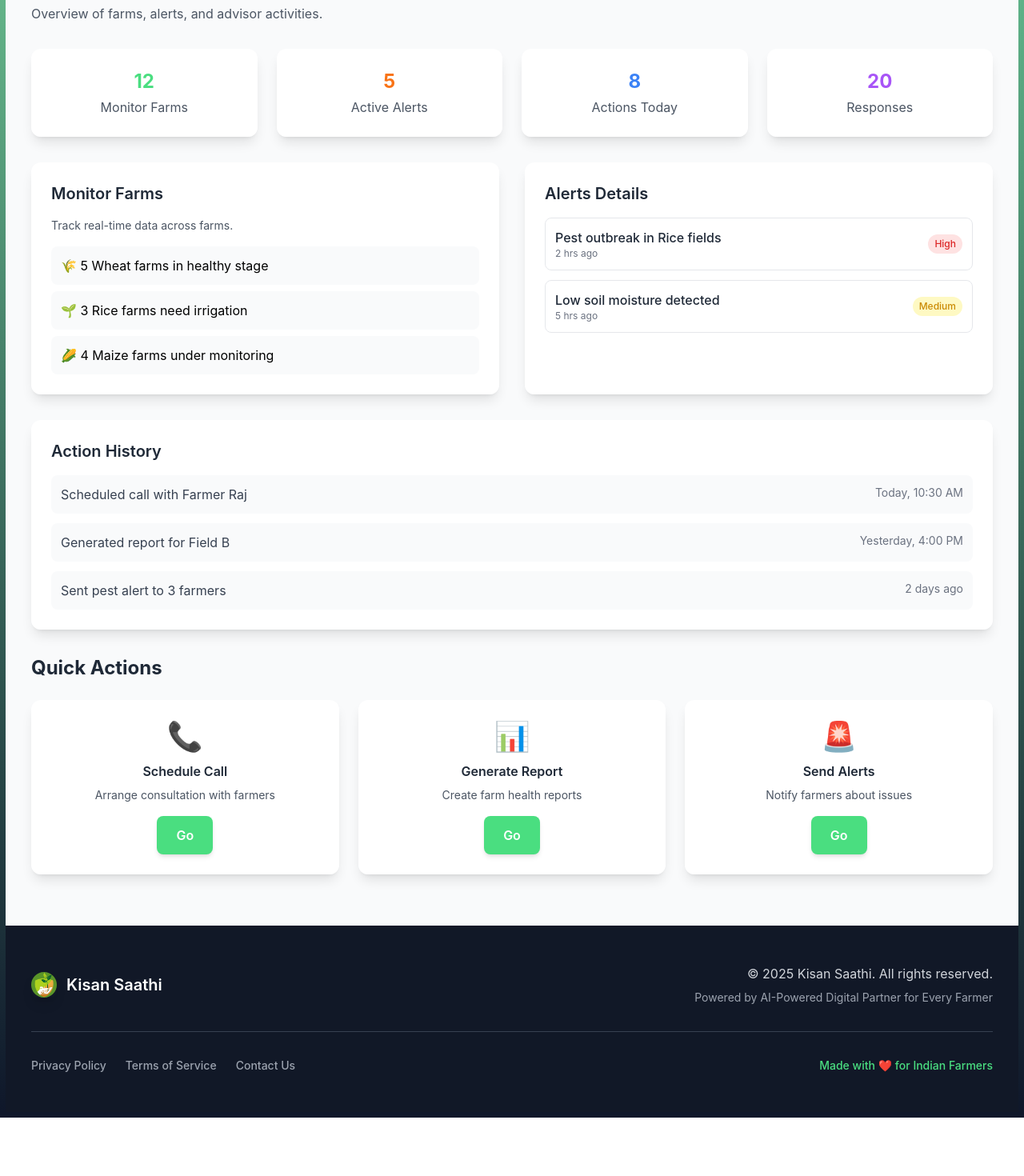
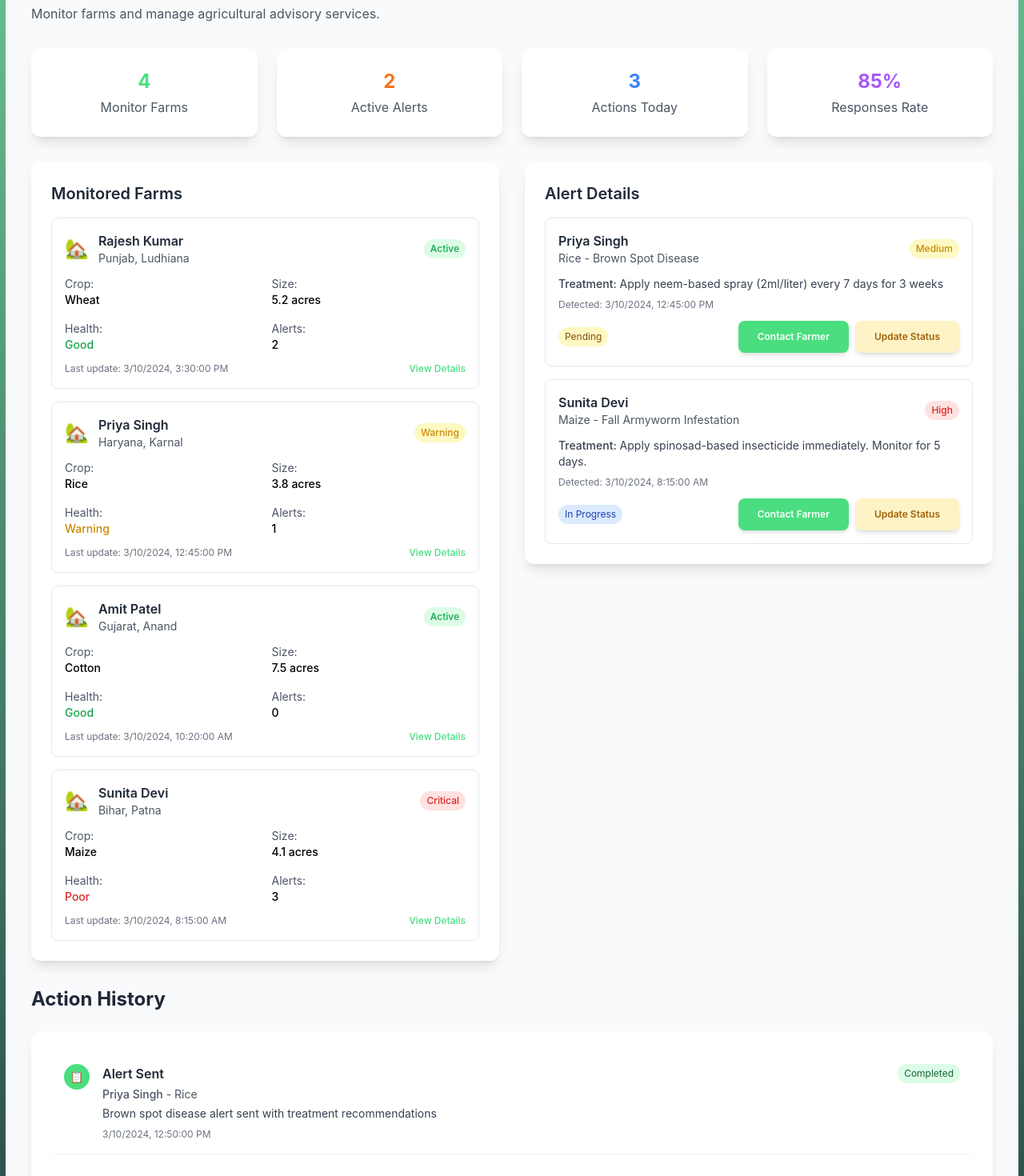
Before and after one commit to Ayushaggarwal05/Kisan_Saathi, a React (Vite) app in the folder Frontend/: page /advisor in a window 1280 px wide. Shown: the part 160-1630 px from the top of the page at 80% size. Before the commit the page ends 1557 px from the top, so only its background shows below. Built offline with nearby package versions, Linux system fonts and the light colour scheme.

Commit message:
some minor changes

```diff
--- a/Frontend/src/components/AlertCard.jsx
+++ b/Frontend/src/components/AlertCard.jsx
@@ -73,7 +73,7 @@ const AlertCard = ({ alert }) => {
           </div>
 
           <div className="mb-4">
-            <p className="text-gray-700">{data.description}</p>
+            <p className="text-red-500">{data.description}</p>
           </div>
 
           <div className="bg-white p-3 rounded-lg border border-orange-200">
--- a/Frontend/src/components/Footer.jsx
+++ b/Frontend/src/components/Footer.jsx
@@ -1,4 +1,4 @@
-import logo from "../assets/logo3.jpg";
+import logo from "../assets/logo3-removebg-preview.png";
 
 const Footer = () => {
   return (
@@ -6,11 +6,11 @@ const Footer = () => {
       <div className="w-full px-4 sm:px-6 lg:px-8">
         <div className="max-w-7xl mx-auto">
           <div className="flex flex-col md:flex-row justify-between items-center mb-8">
-            <div className="flex items-center space-x-3 mb-6 md:mb-0">
-              <div className="w-8 h-8  rounded-lg flex items-center justify-center shadow-lg">
+            <div className="flex items-center space-x-1 mb-6 md:mb-0">
+              <div className=" flex items-center justify-center shadow-lg">
                 <img
                   src={logo}
-                  className="rounded-2xl"
+                  className=" w-12 h-12"
                   alt="Kisan Saathi Logo"></img>
               </div>
               <span className="text-xl font-semibold">Kisan Saathi</span>
--- a/Frontend/src/components/Navbar.jsx
+++ b/Frontend/src/components/Navbar.jsx
@@ -1,7 +1,7 @@
 import { useContext } from "react";
 import { Link, useLocation, useNavigate } from "react-router-dom";
 import { UserContext } from "../context/UserProvider";
-import logo from "../assets/logo3.jpg";
+import logo from "../assets/logo3-removebg-preview.png";
 
 const Navbar = () => {
   const location = useLocation();
@@ -24,12 +24,12 @@ const Navbar = () => {
       <div className="w-full px-4 sm:px-6 lg:px-8">
         <div className="flex justify-between items-center h-20">
           {/* Logo */}
-          <div className="flex items-center">
-            <Link to="/" className="flex items-center space-x-3">
-              <div className="w-12 h-12  flex items-center justify-center shadow-lg">
+          <div className="flex items-center -ml-5">
+            <Link to="/" className="flex items-center space-x-0">
+              <div className=" flex items-center justify-center ">
                 <img
                   src={logo}
-                  className="rounded-2xl"
+                  className=" w-20 h-20"
                   alt="Kisan Saathi Logo"></img>
               </div>
               <span className="text-2xl font-bold text-gray-800">
--- a/Frontend/src/pages/AdvisorDashboard.jsx
+++ b/Frontend/src/pages/AdvisorDashboard.jsx
@@ -3,42 +3,114 @@ import React from "react";
 const AdvisorDashboard = () => {
   // Mock stats
   const stats = [
-    { id: 1, label: "Monitor Farms", value: 12, color: "text-farm-green" },
-    { id: 2, label: "Active Alerts", value: 5, color: "text-orange-500" },
-    { id: 3, label: "Actions Today", value: 8, color: "text-blue-500" },
-    { id: 4, label: "Responses", value: 20, color: "text-purple-500" },
+    { id: 1, label: "Monitor Farms", value: 4, color: "text-farm-green" },
+    { id: 2, label: "Active Alerts", value: 2, color: "text-orange-500" },
+    { id: 3, label: "Actions Today", value: 3, color: "text-blue-500" },
+    { id: 4, label: "Responses Rate", value: "85%", color: "text-purple-500" },
   ];
 
-  const alerts = [
+  const monitoredFarms = [
     {
       id: 1,
-      title: "Pest outbreak in Rice fields",
-      severity: "High",
-      time: "2 hrs ago",
+      farmerName: "Rajesh Kumar",
+      location: "Punjab, Ludhiana",
+      crop: "Wheat",
+      farmSize: "5.2 acres",
+      status: "Active",
+      lastUpdate: "2024-03-10T15:30:00Z",
+      alerts: 2,
+      health: "Good",
     },
     {
       id: 2,
-      title: "Low soil moisture detected",
+      farmerName: "Priya Singh",
+      location: "Haryana, Karnal",
+      crop: "Rice",
+      farmSize: "3.8 acres",
+      status: "Warning",
+      lastUpdate: "2024-03-10T12:45:00Z",
+      alerts: 1,
+      health: "Warning",
+    },
+    {
+      id: 3,
+      farmerName: "Amit Patel",
+      location: "Gujarat, Anand",
+      crop: "Cotton",
+      farmSize: "7.5 acres",
+      status: "Active",
+      lastUpdate: "2024-03-10T10:20:00Z",
+      alerts: 0,
+      health: "Good",
+    },
+    {
+      id: 4,
+      farmerName: "Sunita Devi",
+      location: "Bihar, Patna",
+      crop: "Maize",
+      farmSize: "4.1 acres",
+      status: "Critical",
+      lastUpdate: "2024-03-10T08:15:00Z",
+      alerts: 3,
+      health: "Poor",
+    },
+  ];
+
+  // Mock alert details
+  const alertDetails = [
+    {
+      id: 1,
+      farmId: 2,
+      farmerName: "Priya Singh",
+      crop: "Rice",
+      issue: "Brown Spot Disease",
       severity: "Medium",
-      time: "5 hrs ago",
+      detectedAt: "2024-03-10T12:45:00Z",
+      recommendedTreatment:
+        "Apply neem-based spray (2ml/liter) every 7 days for 3 weeks",
+      status: "Pending",
+    },
+    {
+      id: 2,
+      farmId: 4,
+      farmerName: "Sunita Devi",
+      crop: "Maize",
+      issue: "Fall Armyworm Infestation",
+      severity: "High",
+      detectedAt: "2024-03-10T08:15:00Z",
+      recommendedTreatment:
+        "Apply spinosad-based insecticide immediately. Monitor for 5 days.",
+      status: "In Progress",
     },
   ];
 
   const actionHistory = [
     {
       id: 1,
-      action: "Scheduled call with Farmer Raj",
-      time: "Today, 10:30 AM",
+      action: "Alert Sent",
+      farmerName: "Priya Singh",
+      crop: "Rice",
+      details: "Brown spot disease alert sent with treatment recommendations",
+      timestamp: "2024-03-10T12:50:00Z",
+      status: "Completed",
     },
     {
       id: 2,
-      action: "Generated report for Field B",
-      time: "Yesterday, 4:00 PM",
+      action: "Treatment Recommended",
+      farmerName: "Sunita Devi",
+      crop: "Maize",
+      details: "Fall armyworm treatment protocol sent to farmer",
+      timestamp: "2024-03-10T08:30:00Z",
+      status: "Completed",
     },
     {
       id: 3,
-      action: "Sent pest alert to 3 farmers",
-      time: "2 days ago",
+      action: "Follow-up Call",
+      farmerName: "Rajesh Kumar",
+      crop: "Wheat",
+      details: "Scheduled follow-up call to discuss irrigation schedule",
+      timestamp: "2024-03-09T16:00:00Z",
+      status: "Scheduled",
     },
   ];
 
@@ -62,6 +134,32 @@ const AdvisorDashboard = () => {
       icon: "🚨",
     },
   ];
+  const getStatusColor = (status) => {
+    const colors = {
+      Active: "text-green-600 bg-green-100",
+      Warning: "text-yellow-600 bg-yellow-100",
+      Critical: "text-red-600 bg-red-100",
+    };
+    return colors[status] || colors["Active"];
+  };
+
+  const getHealthColor = (health) => {
+    const colors = {
+      Good: "text-green-600",
+      Warning: "text-yellow-600",
+      Poor: "text-red-600",
+    };
+    return colors[health] || colors["Good"];
+  };
+
+  const getSeverityColor = (severity) => {
+    const colors = {
+      Low: "text-green-600 bg-green-100",
+      Medium: "text-yellow-600 bg-yellow-100",
+      High: "text-red-600 bg-red-100",
+    };
+    return colors[severity] || colors["Medium"];
+  };
 
   return (
     <div className="min-h-screen bg-gray-50 py-8">
@@ -72,7 +170,7 @@ const AdvisorDashboard = () => {
             Advisor Dashboard
           </h1>
           <p className="text-gray-600">
-            Overview of farms, alerts, and advisor activities.
+            Monitor farms and manage agricultural advisory services.
           </p>
         </div>
 
@@ -90,72 +188,185 @@ const AdvisorDashboard = () => {
 
         {/* Monitor Farms + Alerts side by side */}
         <div className="grid grid-cols-1 lg:grid-cols-2 gap-8 mb-8">
+          <div>
             <div className="card">
               <h2 className="text-xl font-semibold text-gray-800 mb-4">
-              Monitor Farms
+                Monitored Farms
               </h2>
-            <p className="text-gray-600 text-sm">
-              Track real-time data across farms.
+              <div className="space-y-4">
+                {monitoredFarms.map((farm) => (
+                  <div
+                    key={farm.id}
+                    className="border boder-gray-200 rounded-lg p-4 hover:shadow-md transition-shadow">
+                    <div className="flex items-center justify-between mb-3">
+                      <div className="flex items-center space-x-3">
+                        <div className="text-2xl">🏡</div>
+                        <div>
+                          <h3 className="font-semibold text-gray-800">
+                            {farm.farmerName}
+                          </h3>
+                          <p className="text-sm text-gray-600">
+                            {farm.location}
                           </p>
-            <ul className="mt-4 space-y-2">
-              <li className="p-3 bg-gray-50 rounded-lg">
-                🌾 5 Wheat farms in healthy stage
-              </li>
-              <li className="p-3 bg-gray-50 rounded-lg">
-                🌱 3 Rice farms need irrigation
-              </li>
-              <li className="p-3 bg-gray-50 rounded-lg">
-                🌽 4 Maize farms under monitoring
-              </li>
-            </ul>
+                        </div>
+                      </div>
+                      <span
+                        className={`px-2 py-1 rounded-full text-xs font-medium ${getStatusColor(
+                          farm.status
+                        )}`}>
+                        {farm.status}
+                      </span>
                     </div>
 
-          <div className="card">
-            <h2 className="text-xl font-semibold text-gray-800 mb-4">
-              Alerts Details
-            </h2>
-            <div className="space-y-3">
-              {alerts.map((alert) => (
+                    <div className="grid grid-cols-2 gap-4 text-sm mb-3">
+                      <div>
+                        <span className="text-gray-600">Crop:</span>
+                        <div className="font-medium">{farm.crop}</div>
+                      </div>
+                      <div>
+                        <span className="text-gray-600">Size:</span>
+                        <div className="font-medium">{farm.farmSize}</div>
+                      </div>
+                      <div>
+                        <span className="text-gray-600">Health:</span>
                         <div
-                  key={alert.id}
-                  className="p-3 border border-gray-200 rounded-lg flex justify-between items-center"
-                >
+                          className={`font-medium ${getHealthColor(
+                            farm.health
+                          )}`}>
+                          {farm.health}
+                        </div>
+                      </div>
                       <div>
-                    <p className="font-medium text-gray-800">{alert.title}</p>
-                    <p className="text-xs text-gray-500">{alert.time}</p>
+                        <span className="text-gray-600">Alerts:</span>
+                        <div className="font-medium">{farm.alerts}</div>
                       </div>
-                  <span
-                    className={`px-2 py-1 rounded-full text-xs font-medium ${
-                      alert.severity === "High"
-                        ? "bg-red-100 text-red-600"
-                        : "bg-yellow-100 text-yellow-600"
-                    }`}
-                  >
-                    {alert.severity}
+                    </div>
+                    <div className="flex items-center justify-between text-xs text-gray-500">
+                      <span>
+                        Last update:{" "}
+                        {new Date(farm.lastUpdate).toLocaleString()}
                       </span>
+                      <button className="text-farm-green hover:text-farm-dark-green font-medium">
+                        View Details
+                      </button>
+                    </div>
                   </div>
                 ))}
               </div>
             </div>
           </div>
 
-        {/* Action History */}
-        <div className="mb-8">
+          {/* Alert details  */}
+          <div>
             <div className="card">
               <h2 className="text-xl font-semibold text-gray-800 mb-4">
+                Alert Details
+              </h2>
+              <div className="space-y-4">
+                {alertDetails.map((alert) => (
+                  <div
+                    key={alert.id}
+                    className="border border-gray-200 rounded-lg p-4">
+                    <div className="flex items-center justify-between mb-3">
+                      <div>
+                        <h3 className="font-semibold text-gray-800">
+                          {alert.farmerName}
+                        </h3>
+                        <p className="text-sm text-gray-600">
+                          {alert.crop} - {alert.issue}
+                        </p>
+                      </div>
+                      <span
+                        className={`px-2 py-1 rounded-full text-xs font-medium ${getSeverityColor(
+                          alert.severity
+                        )}`}>
+                        {alert.severity}
+                      </span>
+                    </div>
+                    <div className="mb-3">
+                      <p className="text-sm text-gray-700 mb-2">
+                        <span className="font-medium">Treatment:</span>{" "}
+                        {alert.recommendedTreatment}
+                      </p>
+                      <p className="text-xs text-gray-500">
+                        Detected: {new Date(alert.detectedAt).toLocaleString()}
+                      </p>
+                    </div>
+                    <div className="flex items-center justify-between">
+                      <span
+                        className={`text-xs px-2 py-1 rounded-full ${
+                          alert.status === "Pending"
+                            ? "bg-yellow-100 text-yellow-800"
+                            : alert.status === "In Progress"
+                            ? "bg-blue-100 text-blue-800"
+                            : "bg-green-100 text-green-800"
+                        }`}>
+                        {alert.status}
+                      </span>
+                      <div className="flex space-x-2">
+                        <button className="btn-primary text-xs">
+                          Contact Farmer
+                        </button>
+                        <button className="btn-secondary text-xs">
+                          Update Status
+                        </button>
+                      </div>
+                    </div>
+                  </div>
+                ))}
+              </div>
+            </div>
+          </div>
+        </div>
+
+        {/* Action History */}
+        <div className="mt-8">
+          <h2 className="text-2xl font-bold text-gray-800 mb-6">
             Action History
           </h2>
-            <ul className="space-y-3">
-              {actionHistory.map((act) => (
-                <li
-                  key={act.id}
-                  className="p-3 bg-gray-50 rounded-lg flex justify-between"
-                >
-                  <span className="text-gray-700">{act.action}</span>
-                  <span className="text-sm text-gray-500">{act.time}</span>
-                </li>
+          <div className="card">
+            <div className="space-y-4">
+              {actionHistory.map((action) => (
+                <div
+                  key={action.id}
+                  className="flex items-start space-x-4 p-4 border-b border-gray-100 last:border-b-0">
+                  <div className="flex-shrink-0">
+                    <div className="w-8 h-8 bg-farm-green rounded-full flex items-center justify-center">
+                      <span className="text-white text-sm">📋</span>
+                    </div>
+                  </div>
+                  <div className="flex-1">
+                    <div className="flex items-center justify-between mb-1">
+                      <h3 className="font-semibold text-gray-800">
+                        {action.action}
+                      </h3>
+                      <span
+                        className={`text-xs px-2 py-1 rounded-full ${
+                          action.status === "Completed"
+                            ? "bg-green-100 text-green-800"
+                            : action.status === "Scheduled"
+                            ? "bg-blue-100 text-blue-800"
+                            : "bg-yellow-100 text-yellow-800"
+                        }`}>
+                        {action.status}
+                      </span>
+                    </div>
+                    <p className="text-sm text-gray-600 mb-1">
+                      <span className="font-medium">{action.farmerName}</span> -{" "}
+                      {action.crop}
+                    </p>
+
+                    <p className="text-sm text-gray-700 mb-2">
+                      {action.details}
+                    </p>
+
+                    <p className="text-xs text-gray-500">
+                      {new Date(action.timestamp).toLocaleString()}
+                    </p>
+                  </div>
+                </div>
               ))}
-            </ul>
+            </div>
           </div>
         </div>
 
@@ -168,8 +379,7 @@ const AdvisorDashboard = () => {
             {quickActions.map((action) => (
               <div
                 key={action.id}
-                className="card text-center cursor-pointer hover:shadow-lg transition"
-              >
+                className="card text-center cursor-pointer hover:shadow-lg transition">
                 <div className="text-4xl mb-3">{action.icon}</div>
                 <h3 className="font-semibold text-gray-800 mb-2">
                   {action.title}
```
Lines whose indentation alone changed are shown as unchanged.
